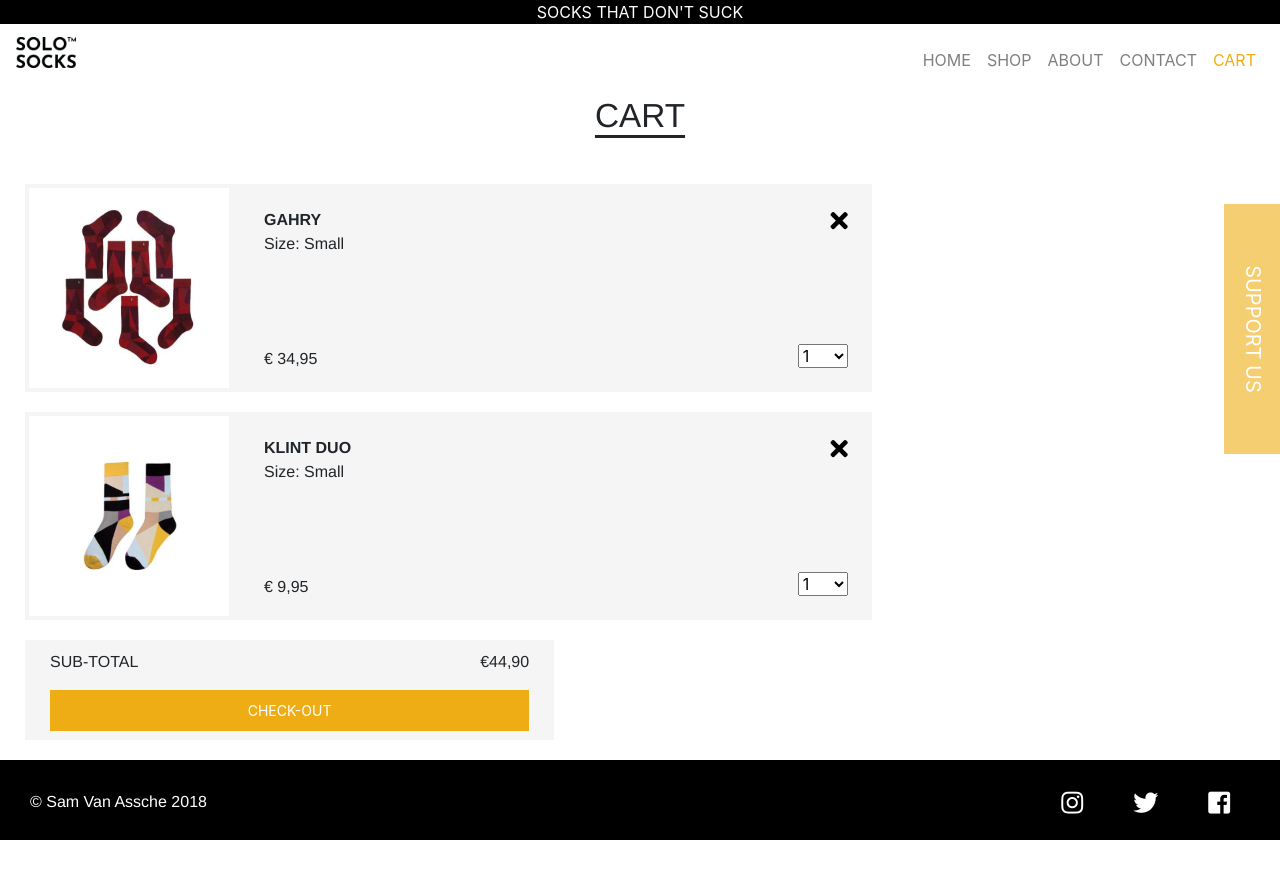
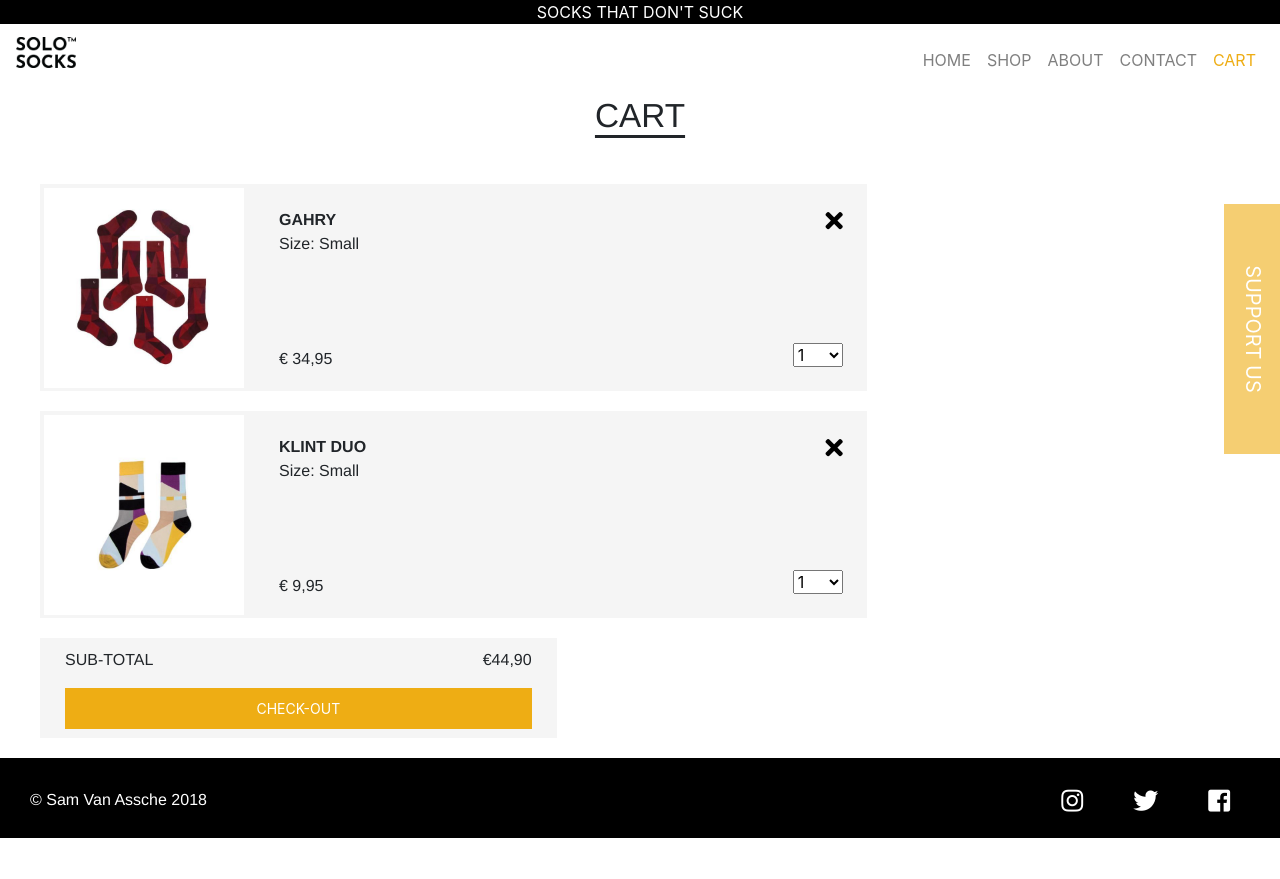
Before and after one commit to gdmgent-1819-nmd2/1819-crowdfunding-samvanassche, a Jekyll site: the page built from pages/cart.html, in a window 1280 px wide. Shown: the top 879 px of the page. Built offline with Jekyll 4.4.1, drawn with Linux system fonts in a browser that asks for light colours; nearby versions of some CDN libraries.

Commit message:
marge aangepast

```diff
--- a/_sass/_main.scss
+++ b/_sass/_main.scss
@@ -389,6 +389,10 @@ form {
     padding: 20px 0 0 40px;
 }
 
+.row-cart {
+    margin: 0 0 0 0 !important;
+}
+
 .col-cart {
     background-color: #f5f5f5;
     border: 4px solid #f5f5f5;
--- a/pages/cart.html
+++ b/pages/cart.html
@@ -10,7 +10,7 @@ title: SOLOSOCKS
 <h1>CART</h1>
 
 <div class="container-cart">
-    <div class="row">
+    <div class="row-cart">
         <div class="col-cart col-10 col-sm-10 col-md-8 col-lg-8 col-xl-8">
             <img class="foto-cart" src="images/gahry.jpg" alt="GAHRY">
             <p class="tekst-cart1">
@@ -38,7 +38,7 @@ title: SOLOSOCKS
 </div>
 
 <div class="container-cart">
-    <div class="row">
+    <div class="row-cart">
         <div class="col-cart col-10 col-sm-10 col-md-8 col-lg-8 col-xl-8">
             <img class="foto-cart" src="images/klint-duo.jpg" alt="KLINT DUO">
             <p class="tekst-cart1">
@@ -66,7 +66,7 @@ title: SOLOSOCKS
 </div>
 
 <div class="container-cart">
-    <div class="row">
+    <div class="row-cart">
         <div class="col-check-out col-10 col-sm-10 col-md-6 col-lg-5 col-xl-5">
             <div class="check-out">
                 <p style="float:left">
```
Also changed, not shown: 3 other files.
